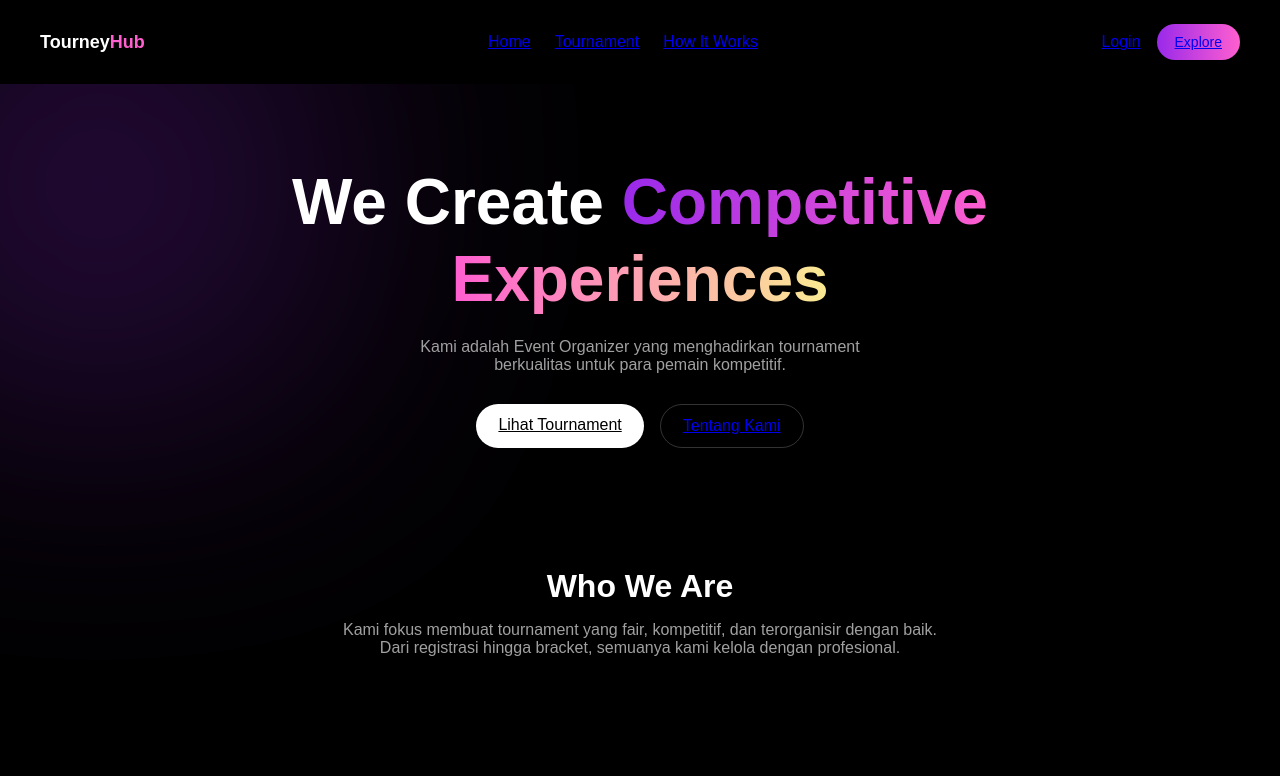
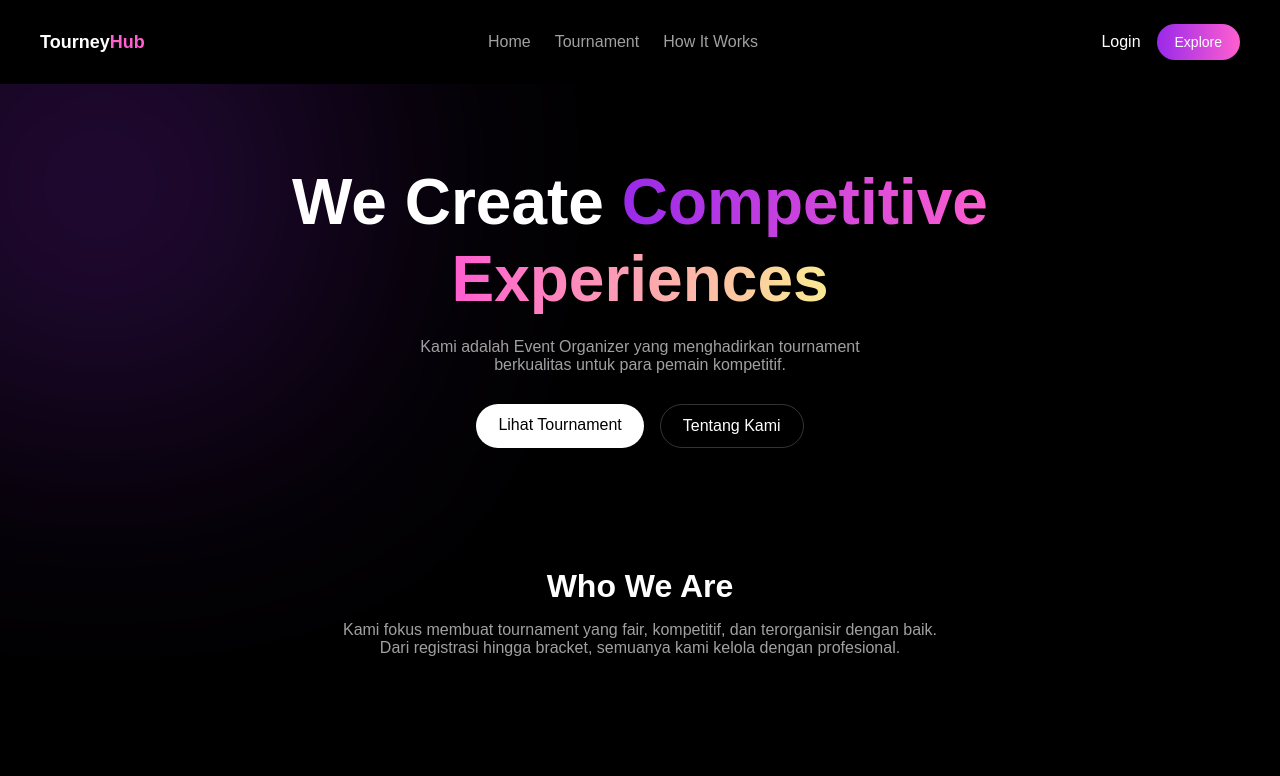
Before and after one commit to rizkyfdl22/gama, a Next.js app: page / in a window 1280 px wide. Shown: the top 776 px of the page. Built offline with nearby package versions, Linux system fonts and the light colour scheme.

Commit message:
'update-layout'

```diff
--- a/app/globals.css
+++ b/app/globals.css
@@ -3,6 +3,12 @@
   margin: 0;
   padding: 0;
   box-sizing: border-box;
+}
+
+/* REMOVE DEFAULT LINK STYLE */
+a {
+  text-decoration: none;
+  color: inherit;
 }
 
 /* GLOBAL COLORS */
@@ -30,7 +36,7 @@ body {
   overflow: hidden;
 }
 
-/* BACKGROUND GLOW (biar ga flat) */
+/* BACKGROUND GLOW */
 .home::before {
   content: "";
   position: absolute;
@@ -75,14 +81,36 @@ body {
   color: var(--pink);
 }
 
+/* NAV LINKS */
 .nav-links {
   display: flex;
   gap: 24px;
   color: var(--gray);
 }
 
+.nav-links a {
+  position: relative;
+  transition: 0.3s;
+}
+
 .nav-links a:hover {
   color: var(--white);
+}
+
+/* underline muncul pas hover */
+.nav-links a::after {
+  content: "";
+  position: absolute;
+  bottom: -4px;
+  left: 0;
+  width: 0%;
+  height: 2px;
+  background: var(--pink);
+  transition: 0.3s;
+}
+
+.nav-links a:hover::after {
+  width: 100%;
 }
 
 .nav-actions {
@@ -102,6 +130,7 @@ body {
 
 .btn-primary:hover {
   opacity: 0.85;
+  transform: translateY(-1px);
 }
 
 .btn-white {
@@ -114,6 +143,7 @@ body {
 
 .btn-white:hover {
   opacity: 0.9;
+  transform: translateY(-1px);
 }
 
 .btn-outline {
```
